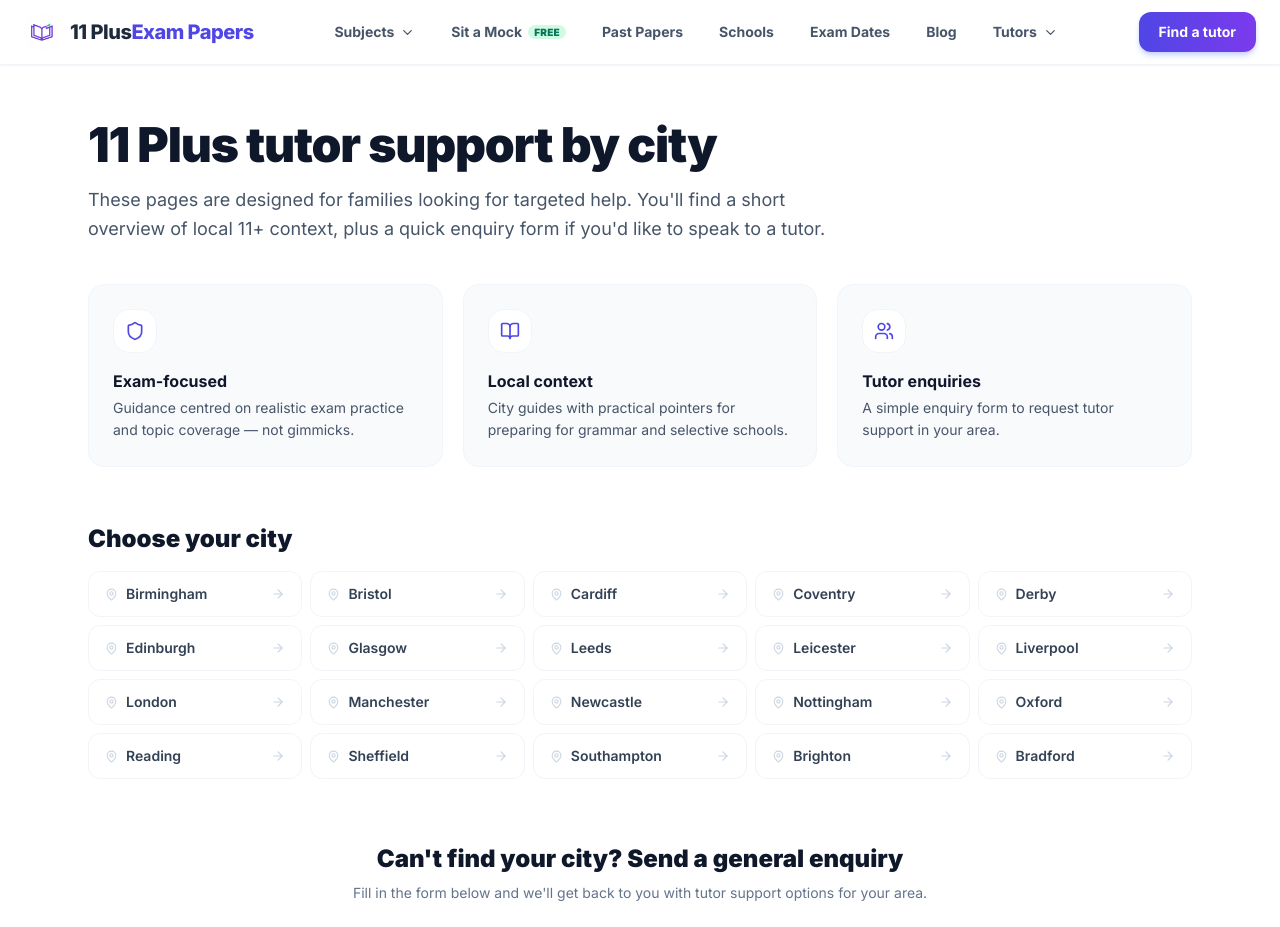
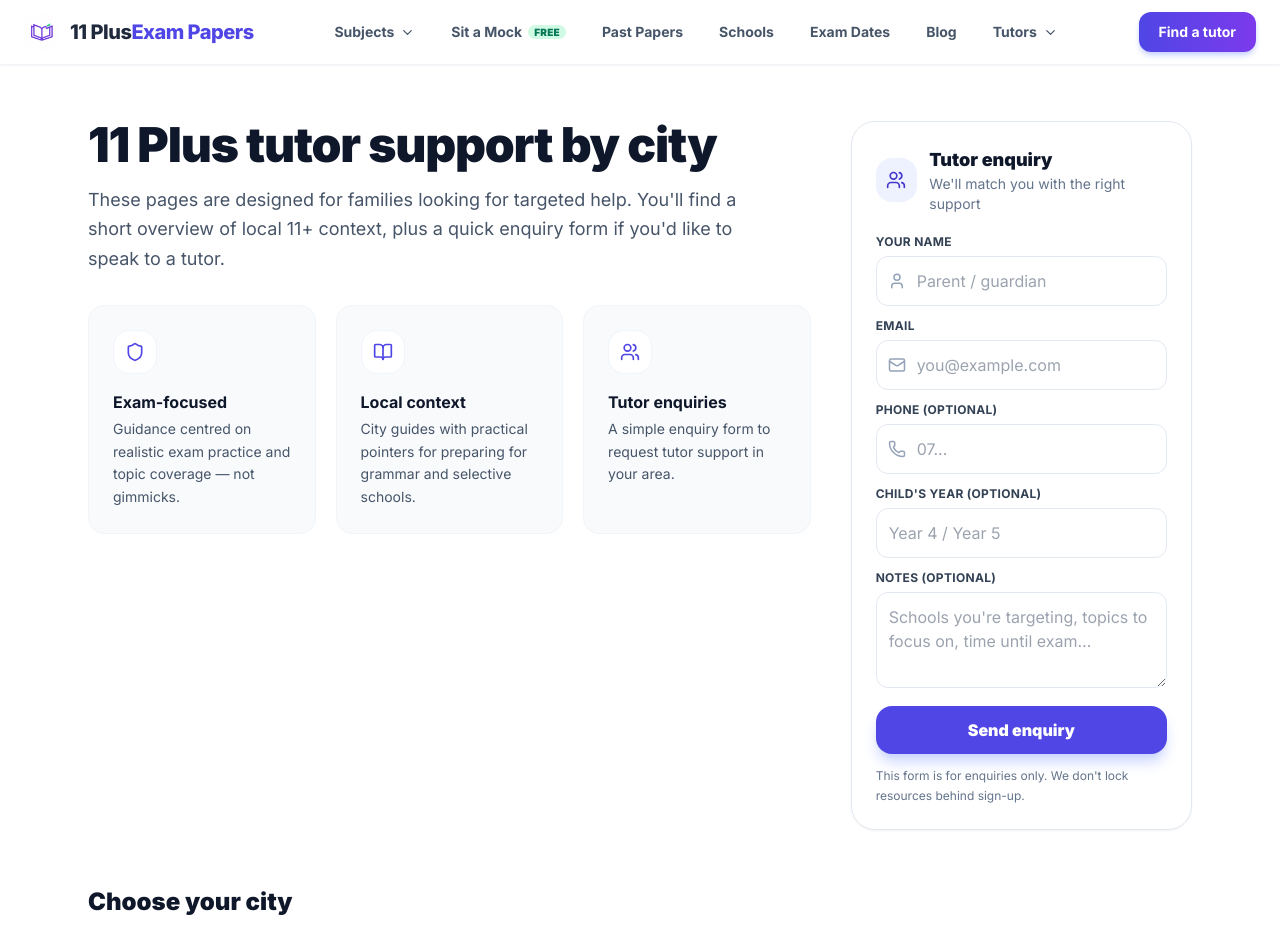
Before and after one commit to vimldn/11plus6, a Next.js app: page /tutors in a window 1280 px wide. Shown: the top 927 px of the page. Built offline with nearby package versions, Linux system fonts and the light colour scheme.

Commit message:
Update page.tsx

```diff
--- a/app/tutors/page.tsx
+++ b/app/tutors/page.tsx
@@ -18,17 +18,19 @@ export default function TutorsIndexPage() {
     <div className="min-h-screen bg-white">
       <SiteNav />
       <main className="max-w-6xl mx-auto px-4 sm:px-6 py-14">
-        <div className="max-w-3xl">
+
+        {/* Hero + Form */}
+        <div className="grid grid-cols-1 lg:grid-cols-3 gap-10 items-start">
+          <div className="lg:col-span-2">
             <h1 className="text-4xl sm:text-5xl font-black text-slate-900 tracking-tight mb-4">
               11 Plus tutor support by city
             </h1>
-          <p className="text-lg text-slate-600 leading-relaxed">
+            <p className="text-lg text-slate-600 leading-relaxed max-w-2xl">
               These pages are designed for families looking for targeted help. You'll find a short overview of local 11+ context,
               plus a quick enquiry form if you'd like to speak to a tutor.
             </p>
-        </div>
 
-        <div className="grid grid-cols-1 md:grid-cols-3 gap-5 mt-10">
+            <div className="grid grid-cols-1 md:grid-cols-3 gap-5 mt-8">
               {[
                 {
                   icon: Shield,
@@ -55,7 +57,16 @@ export default function TutorsIndexPage() {
                 </div>
               ))}
             </div>
+          </div>
 
+          <aside className="lg:col-span-1">
+            <div className="sticky top-20">
+              <TutorEnquiryForm />
+            </div>
+          </aside>
+        </div>
+
+        {/* City grid */}
         <h2 className="text-2xl font-black text-slate-900 mt-14 mb-4">Choose your city</h2>
         <div className="grid grid-cols-2 sm:grid-cols-3 md:grid-cols-4 lg:grid-cols-5 gap-2">
           {UK_CITIES.map((city) => (
@@ -70,17 +81,6 @@ export default function TutorsIndexPage() {
             </Link>
           ))}
         </div>
-
-        {/* Tutor enquiry form */}
-        <section className="mt-16 max-w-xl mx-auto">
-          <h2 className="text-2xl font-black text-slate-900 mb-2 text-center">
-            Can't find your city? Send a general enquiry
-          </h2>
-          <p className="text-slate-500 text-sm mb-6 text-center">
-            Fill in the form below and we'll get back to you with tutor support options for your area.
-          </p>
-          <TutorEnquiryForm />
-        </section>
       </main>
       <SiteFooter />
     </div>
```
Lines whose indentation alone changed are shown as unchanged.
